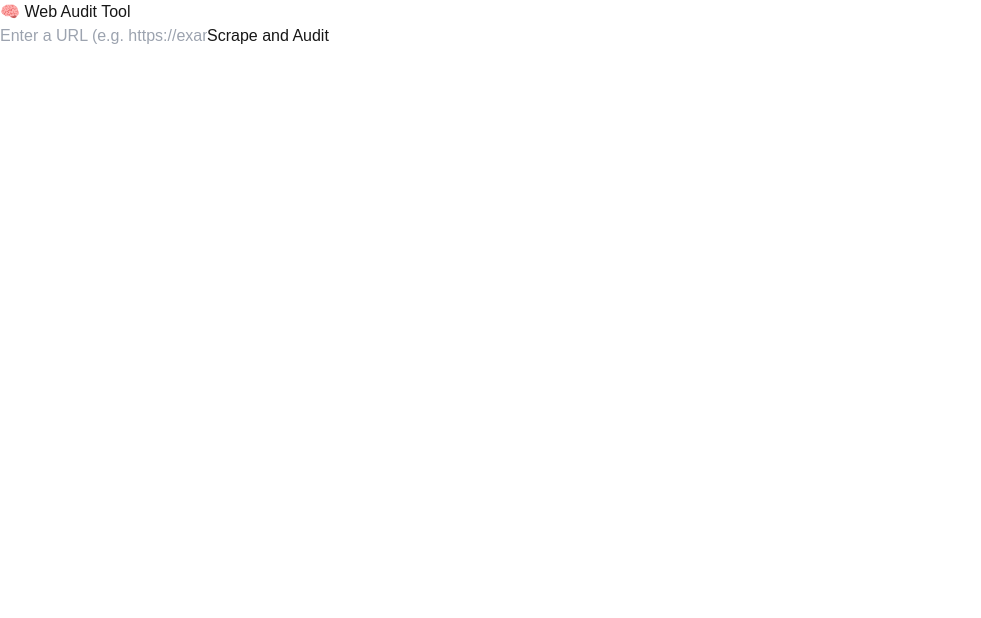
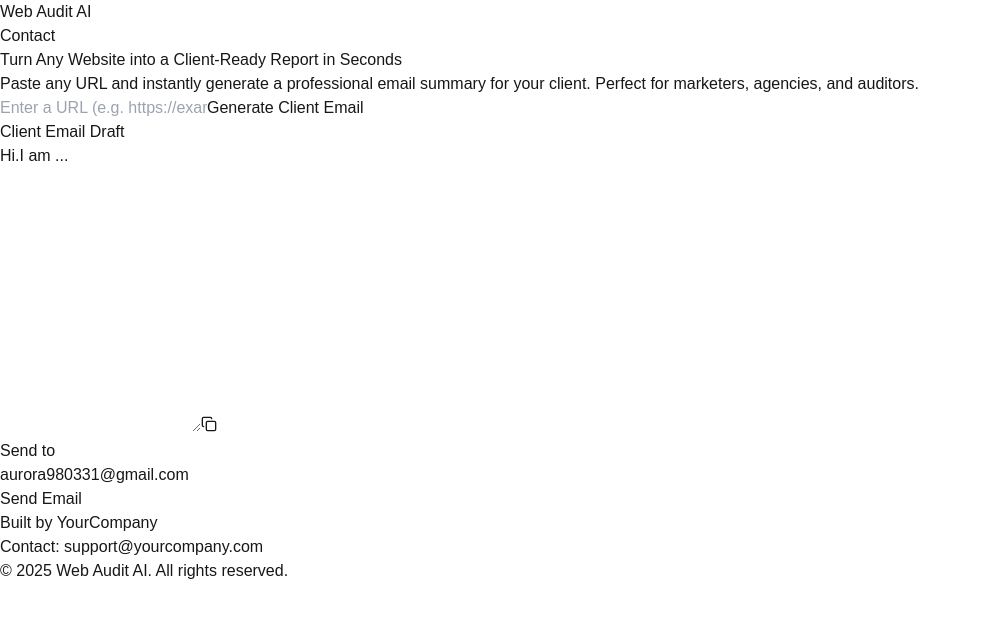
Before and after one commit to HiQualityStar/email_automation_platform, a Next.js app: page / in a window 1280 px wide. Shown: the top 618 px of the page, without its empty margins (0-981 px from the left). Built offline with nearby package versions, Linux system fonts and the light colour scheme.

Commit message:
fix:mail

```diff
--- a/package.json
+++ b/package.json
@@ -10,7 +10,10 @@
   },
   "dependencies": {
     "@mendable/firecrawl-js": "^1.25.2",
+    "axios": "^1.9.0",
+    "lucide-react": "^0.511.0",
     "next": "15.1.8",
+    "nodemailer": "^7.0.3",
     "openai": "^4.103.0",
     "react": "^19.0.0",
     "react-dom": "^19.0.0"
@@ -18,6 +21,7 @@
   "devDependencies": {
     "@eslint/eslintrc": "^3",
     "@types/node": "^20",
+    "@types/nodemailer": "^6.4.17",
     "@types/react": "^19",
     "@types/react-dom": "^19",
     "eslint": "^9",
--- a/src/app/api/audit/route.ts
+++ b/src/app/api/audit/route.ts
@@ -11,7 +11,6 @@ function splitText(text: string, maxTokens: number): string[] {
 
   for (const para of paragraphs) {
     if ((currentChunk + para).length > maxTokens * 4) {
-      // 1 token ≈ 4 chars
       chunks.push(currentChunk);
       currentChunk = para + "\n\n";
     } else {
@@ -27,11 +26,7 @@ function splitText(text: string, maxTokens: number): string[] {
 }
 
 export async function POST(req: NextRequest) {
-  let time = 0;
-  const timer = setInterval(() => {
-    time += 1;
-    console.log(time);
-  }, 1000);
+  const start = Date.now();
 
   const { url } = await req.json();
 
@@ -40,10 +35,11 @@ export async function POST(req: NextRequest) {
   }
 
   const firecrawl = new FireCrawlApp({
-    apiKey: process.env.NEXT_PUBLIC_Crawl_Api_Key!,
+    apiKey: process.env.NEXT_PUBLIC_Crawl_Api_Key!, // ✅ Use secure backend-only var
   });
+
   const openai = new OpenAI({
-    apiKey: process.env.NEXT_PUBLIC_OPENAI_API_KEY!,
+    apiKey: process.env.NEXT_PUBLIC_OPENAI_API_KEY!, // ✅ Also should be secure
   });
 
   try {
@@ -62,11 +58,12 @@ export async function POST(req: NextRequest) {
     const fullContent = scrapeResult.markdown as string;
     const chunks = splitText(fullContent, MAX_CHUNK_TOKENS);
 
-    const partialSummaries: string[] = [];
-    console.log("completed scraping in ", time);
-    for (const chunk of chunks) {
-      const completion = await openai.chat.completions.create({
-        model: "gpt-4",
+    console.log("✅ Scraping complete in", (Date.now() - start) / 1000, "s");
+    console.log(fullContent.length);
+    // Parallel summarization using gpt-4o
+    const summaryPromises = chunks.map((chunk) =>
+      openai.chat.completions.create({
+        model: "gpt-4o", // ✅ Much faster and cheaper
         messages: [
           {
             role: "system",
@@ -78,15 +75,16 @@ export async function POST(req: NextRequest) {
             content: chunk,
           },
         ],
-      });
+      })
+    );
 
-      const summary = completion.choices[0]?.message?.content || "";
-      partialSummaries.push(summary);
-    }
+    const results = await Promise.all(summaryPromises);
+    const partialSummaries = results.map(
+      (res) => res.choices[0]?.message?.content || ""
+    );
 
-    // Combine all summaries into one final email
     const finalSummaryResponse = await openai.chat.completions.create({
-      model: "gpt-4",
+      model: "gpt-4o",
       messages: [
         {
           role: "system",
@@ -102,15 +100,19 @@ export async function POST(req: NextRequest) {
 
     const finalSummary =
       finalSummaryResponse.choices[0]?.message?.content || "";
-    console.log("completed sudiet in ", time);
-    clearInterval(timer);
-    return NextResponse.json({ summary: finalSummary, scraped: fullContent });
+
+    console.log("✅ All done in", (Date.now() - start) / 1000, "s");
+
+    return NextResponse.json(
+      { summary: finalSummary, scraped: fullContent },
+      {
+        headers: {
+          "X-Processing-Time": `${(Date.now() - start) / 1000}s`,
+        },
+      }
+    );
   } catch (err: unknown) {
-    if (err instanceof Error) {
-      console.error("Error:", err.message);
-    } else {
-      console.error("Unknown error:", err);
-    }
+    console.error("❌ Error:", err instanceof Error ? err.message : err);
     return NextResponse.json(
       { error: "Failed to generate audit." },
       { status: 500 }
--- /dev/null
+++ b/src/app/api/send-audit/route.ts
@@ -0,0 +1,15 @@
+// app/api/send-audit/route.ts
+import { NextRequest, NextResponse } from "next/server";
+import { sendEmail } from "@/utils/sendEmail";
+
+export async function POST(req: NextRequest) {
+  const { to, subject,text, html } = await req.json();
+
+  try {
+    await sendEmail({ to, subject,text, html });
+    return NextResponse.json({ success: true}, { status: 200 } );
+  } catch (error) {
+    console.error("Email error:", error);
+    return NextResponse.json({ success: false, error }, { status: 500 });
+  }
+}
--- a/src/app/page.tsx
+++ b/src/app/page.tsx
@@ -1,11 +1,13 @@
 "use client";
 import { useState } from "react";
+import { Copy } from "lucide-react";
+import axios from "axios";
 
 export default function Home() {
   const [url, setUrl] = useState("");
   const [loading, setLoading] = useState(false);
   const [, setScraped] = useState("");
-  const [summary, setSummary] = useState("");
+  const [summary, setSummary] = useState("Hi.I am ...");
   const [error, setError] = useState("");
 
   const handleSubmit = async () => {
@@ -40,18 +42,68 @@ export default function Home() {
       setLoading(false);
     }
   };
+  const copyToClipboard = () => {
+    navigator.clipboard.writeText(summary);
+  };
+
+  const config = {
+    headers: {
+      "Content-Type": "application/json",
+    },
+  };
+const sendEmail = async () => {
+  try {
+    const res = await axios.post(
+      "/api/send-audit",
+      {
+        to: "aurora980331@gmail.com",
+        subject: "Hotel",
+        text: summary,
+        html: `<div>${summary}</div>`,
+      }
+      // Optional: include headers like config if needed
+    );
+
+    if (res.data.success) {
+      console.log("Email sent successfully");
+    } else {
+      console.error("Email send failed:", res.data);
+    }
+  } catch (error) {
+    console.error("Error sending email:", error);
+  }
+};
 
   return (
-    <div className="min-h-screen bg-gray-50 flex flex-col items-center justify-center px-4 py-10 font-sans text-gray-600">
-      <div className="w-full max-w-xl space-y-6">
-        <h1 className="text-2xl font-bold text-center">🧠 Web Audit Tool</h1>
+    <main className="min-h-screen bg-gray-50 font-sans text-gray-700 flex flex-col">
+      {/* Header */}
+      <header className="w-full px-6 py-4 bg-white shadow-sm flex justify-between items-center">
+        <h1 className="text-2xl font-bold text-blue-600">Web Audit AI</h1>
+        <a
+          href="#contact"
+          className="text-sm font-medium hover:underline text-blue-600"
+        >
+          Contact
+        </a>
+      </header>
 
+      {/* Hero Section */}
+      <section className="flex-1 px-6 py-16 flex flex-col items-center text-center bg-gradient-to-br from-white to-blue-50">
+        <h2 className="text-4xl font-bold mb-4 text-gray-800 max-w-2xl">
+          Turn Any Website into a Client-Ready Report in Seconds
+        </h2>
+        <p className="text-lg mb-8 text-gray-600 max-w-xl">
+          Paste any URL and instantly generate a professional email summary for
+          your client. Perfect for marketers, agencies, and auditors.
+        </p>
+
+        <div className="w-full max-w-2xl space-y-4">
           <input
             type="text"
             placeholder="Enter a URL (e.g. https://example.com)"
             value={url}
             onChange={(e) => setUrl(e.target.value)}
-          className="w-full p-3 border border-gray-300 rounded-md focus:ring-2 focus:ring-blue-500 focus:outline-none text-black"
+            className="w-full p-3 border border-gray-300 rounded-md focus:ring-2 focus:ring-blue-500 focus:outline-none"
           />
 
           <button
@@ -59,37 +111,69 @@ export default function Home() {
             disabled={loading}
             className="w-full bg-blue-600 text-white font-semibold py-3 rounded-md hover:bg-blue-700 disabled:bg-blue-300"
           >
-          {loading ? "Processing..." : "Scrape and Audit"}
+            {loading ? "Processing..." : "Generate Client Email"}
           </button>
+        </div>
 
         {error && (
-          <div className="text-red-600 bg-red-100 p-3 rounded-md">{error}</div>
+          <div className="mt-4 text-red-600 bg-red-100 p-3 rounded-md max-w-2xl w-full text-left">
+            {error}
+          </div>
         )}
+      </section>
 
-        {/* {scraped && (
-          <div className="bg-white p-4 border border-gray-200 rounded-md shadow-sm max-h-64 overflow-auto whitespace-pre-wrap">
-            <h2 className="text-lg font-semibold mb-2">📄 Scraped Content:</h2>
-            {scraped}
-          </div>
-        )} */}
-
-        {summary && (
-          <div className="bg-white p-4 border border-gray-200 rounded-md shadow-sm whitespace-pre-wrap">
-            <h2 className="text-lg font-semibold mb-2">Client Email Draft:</h2>
-            <label htmlFor="summary" className="block mb-2 text-sm font-medium">
-              Summary
-            </label>
+      {/* Output Section */}
+      {/* {summary && ( */}
+        <section className="px-6 py-10 bg-white border-t border-gray-200">
+          <div className="max-w-4xl mx-auto">
+            <h3 className="text-2xl font-semibold mb-4 text-gray-800">
+              Client Email Draft
+            </h3>
+            <div className="relative">
               <textarea
-              id="summary"
-              name="summary"
                 value={summary}
                 onChange={(e) => setSummary(e.target.value)}
-              className="w-full p-2 border rounded"
-              rows={10}
+                rows={12}
+                className="w-full p-4 border rounded-md font-mono text-sm bg-gray-50"
               />
+              <button
+                onClick={copyToClipboard}
+                className="absolute top-2 right-2 bg-blue-500 text-white p-2 rounded hover:bg-blue-600"
+                title="Copy to clipboard"
+              >
+                <Copy size={16} />
+              </button>
             </div>
-        )}
+            <div>Send to</div>
+            <div>aurora980331@gmail.com</div>
+            <button onClick={sendEmail} className="">
+              Send Email
+            </button>
           </div>
-    </div>
+        </section>
+      {/* )} */}
+
+      {/* Contact + Footer */}
+      <footer
+        id="contact"
+        className="mt-auto bg-gray-100 border-t border-gray-200 px-6 py-8 text-center text-sm text-gray-600"
+      >
+        <p>
+          Built by{" "}
+          <a href="#" className="text-blue-600 font-medium hover:underline">
+            YourCompany
+          </a>
+        </p>
+        <p className="mt-1">
+          Contact:{" "}
+          <a href="mailto:support@yourcompany.com" className="underline">
+            support@yourcompany.com
+          </a>
+        </p>
+        <p className="mt-1">
+          © {new Date().getFullYear()} Web Audit AI. All rights reserved.
+        </p>
+      </footer>
+    </main>
   );
 }
--- /dev/null
+++ b/src/utils/sendEmail.ts
@@ -0,0 +1,33 @@
+// utils/sendEmail.ts
+import nodemailer from "nodemailer";
+
+export async function sendEmail({
+  to,
+  subject,
+  text,
+  html,
+}: {
+  to: string;
+  subject: string;
+  text?: string;
+  html?: string;
+}) {
+  const transporter = nodemailer.createTransport({
+    service: "Gmail", // or use "host", "port", and "secure" for custom SMTP
+    auth: {
+      user: process.env.EMAIL_USER, // your Gmail address
+      pass: process.env.EMAIL_PASS, // your Gmail App Password
+    },
+  });
+
+  const mailOptions = {
+    from: `"Your Name" <${process.env.EMAIL_USER}>`,
+    to,
+    subject,
+    text,
+    html,
+  };
+
+  const info = await transporter.sendMail(mailOptions);
+  console.log("Email sent:", info.messageId);
+}
```
Also changed, not shown: 1 other file (tests, documents, lock files or other folders). Lines whose indentation alone changed are shown as unchanged.
